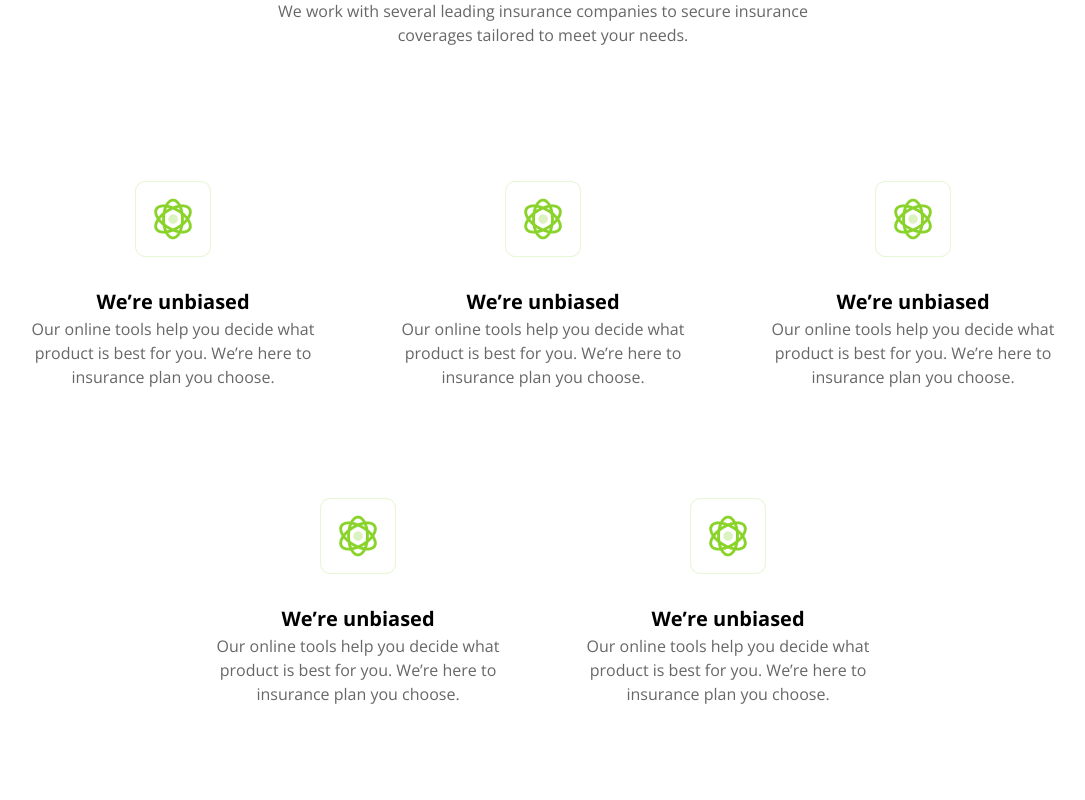
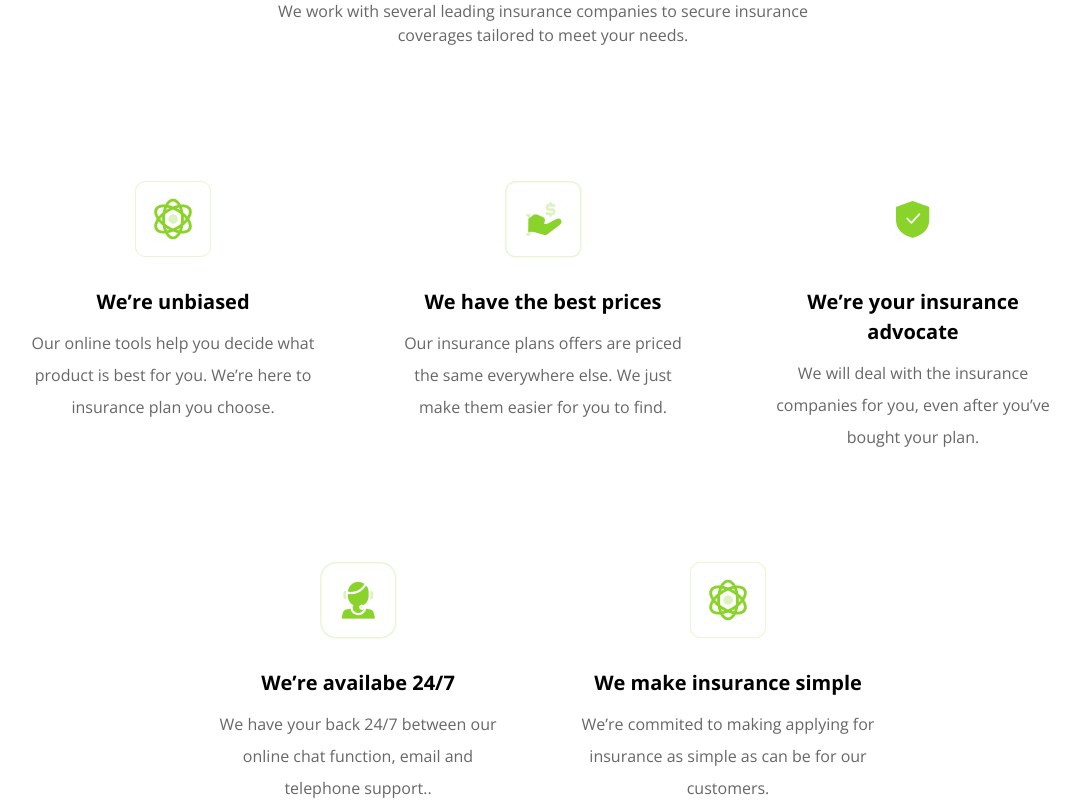
Before and after one commit to Md-Gajjali/Pacific-Crop, a React (Vite) app: page / in a window 1280 px wide. Shown: the part 2600-3400 px from the top of the page, without its empty margins (97-1182 px from the left). Built offline with nearby package versions, Linux system fonts and the light colour scheme.

Commit message:
update insurance card

```diff
--- a/src/componets/Insurance.jsx
+++ b/src/componets/Insurance.jsx
@@ -4,6 +4,10 @@ import ComHeader from './ComHeader'
 import Flex from './Flex'
 import InsuranceCard from './InsuranceCard'
 import starss from '../assets/starss.png'
+import save from '../assets/save.png'
+import protect from '../assets/protect.png'
+import woman from '../assets/woman.png'
+import simple from '../assets/simple.png'
 
 const Insurance = () => {
   return (
@@ -23,28 +27,29 @@ const Insurance = () => {
                 product is best for you. We’re here to insurance plan you choose.'
             />
             <InsuranceCard
-                img={starss}
-                heading='We’re unbiased'
-                para='Our online tools help you decide what
-                product is best for you. We’re here to insurance plan you choose.'
+                img={save}
+                heading='We have the best prices'
+                para='Our insurance plans offers are priced the same everywhere else. We just make them easier for you to find.'
             />
             <InsuranceCard
-                img={starss}
-                heading='We’re unbiased'
-                para='Our online tools help you decide what
-                product is best for you. We’re here to insurance plan you choose.'
+                img={protect}
+                heading='We’re your insurance advocate'
+                para='We will deal with the insurance
+                companies for you, even after you’ve bought your plan.'
+            />
+             <InsuranceCard
+                img={woman}
+                heading='We’re availabe 24/7'
+                para='We have your back 24/7 between our
+                online chat function, email and
+                telephone support..'
             />
              <InsuranceCard
                 img={starss}
-                heading='We’re unbiased'
-                para='Our online tools help you decide what
-                product is best for you. We’re here to insurance plan you choose.'
-            />
-             <InsuranceCard
-                img={starss}
-                heading='We’re unbiased'
-                para='Our online tools help you decide what
-                product is best for you. We’re here to insurance plan you choose.'
+                heading='We make insurance simple'
+                para='We’re commited to making applying for
+                insurance as simple as can
+                be for our customers.'
             />
         </Flex>
 
--- a/src/componets/InsuranceCard.jsx
+++ b/src/componets/InsuranceCard.jsx
@@ -7,7 +7,7 @@ const InsuranceCard = ({ img, heading, para }) => {
                 <img src={img} alt="" />
             </div>
             <h2 className='font-sansssa font-bold text-[20px] mt-7.5 '>{heading}</h2>
-            <p className='font-sansssa font-normal text-[16px] text-center'>{para}</p>
+            <p className='font-sansssa font-normal text-[16px] text-center mt-2.5 leading-8'>{para}</p>
         </div>
     )
 }
```
